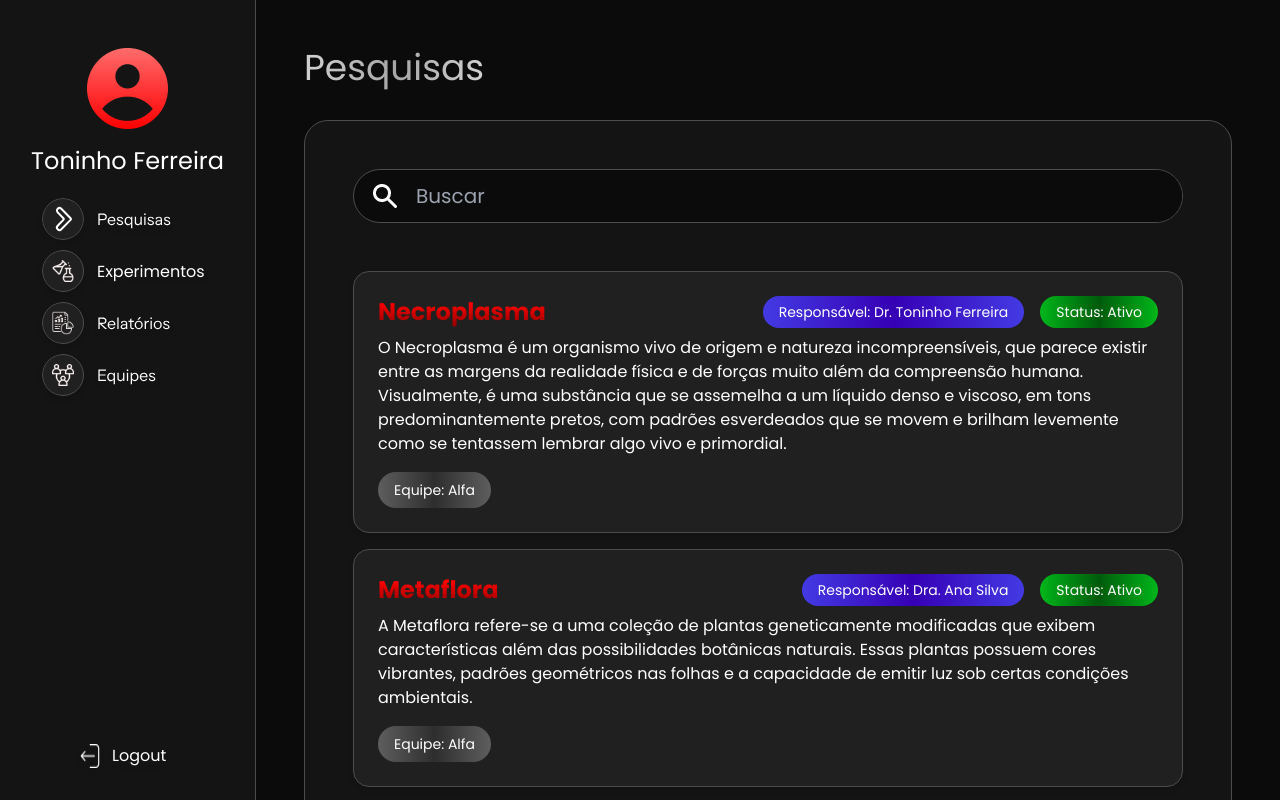
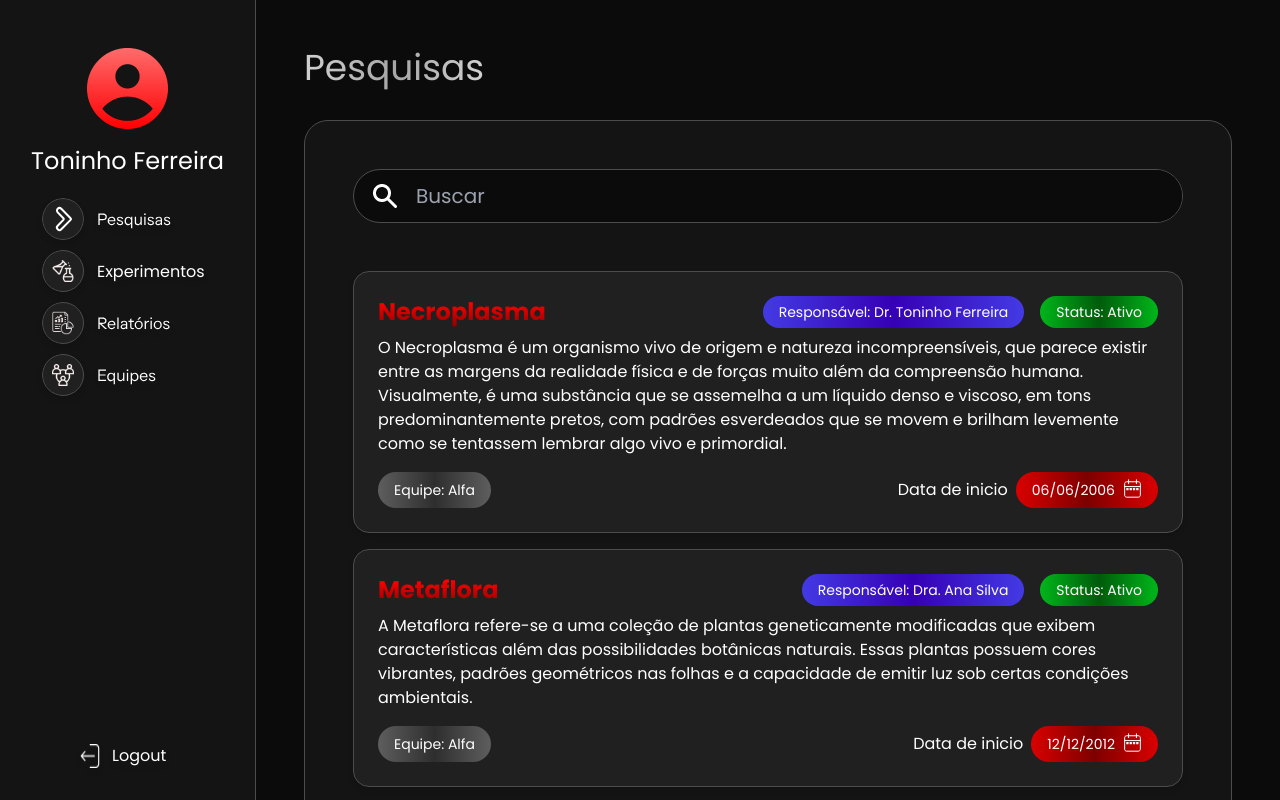
Before and after one commit to m3raak1/nero-management, a Vue app: page /pesquisas.html in a window 1280 px wide. Built offline with nearby package versions, Linux system fonts and the light colour scheme; data requests are answered from the project's data file; a web font is replaced by a local one.

Commit message:
adicionado data de inicio (foi um saco arrumar esse svg e ele ainda tá torto)

```diff
--- a/src/components/Pesquisa.vue
+++ b/src/components/Pesquisa.vue
@@ -1,4 +1,6 @@
 <script setup>
+import Svg from './Svg.vue';
+
 
 defineProps({
     filteredResults: {
@@ -16,15 +18,19 @@ defineProps({
                 <div class="flex justify-between">
                     <h2 class="text-2xl text-transparent bg-red-gradient bg-clip-text font-bold">{{ search.title }}</h2>
                     <div class="h-auto flex">
-                        <span class="text-white h-full block flex items-center bg-sapphire-gradient px-4 rounded-3xl text-sm">Responsável: {{ search.responsible }}</span>
-                        <span class="text-white h-full block flex items-center bg-emerald-gradient px-4 ml-4 rounded-3xl text-sm">Status: {{ String(search.status).charAt(0).toUpperCase() + String(search.status).slice(1) }}</span>
+                        <span class="text-white h-full flex items-center bg-sapphire-gradient px-4 rounded-3xl text-sm">Responsável: {{ search.responsible }}</span>
+                        <span class="text-white h-full flex items-center bg-emerald-gradient px-4 ml-4 rounded-3xl text-sm">Status: {{ String(search.status).charAt(0).toUpperCase() + String(search.status).slice(1) }}</span>
                     </div>
                 </div>
                 <p class="text-white mt-2 mb-4">
                     {{ search.summary }}
                 </p>
-                <div class="flex justify-between">
-                    <span class="text-white  block flex items-center bg-metal-gradient py-2 px-4 rounded-3xl text-sm">Equipe: Alfa</span>
+                <div class="flex justify-between text-white">
+                    <span class="text-white flex items-center bg-metal-gradient py-2 px-4 rounded-3xl text-sm">Equipe: Alfa</span>
+                    <div class="flex items-center gap-2">
+                        <p>Data de inicio </p>
+                        <span class="text-white flex items-center justify-between bg-ruby-gradient py-2 px-4 rounded-3xl text-sm"><p class="my-auto">{{ search.startDate }}</p> <Svg name="date" class="ml-2 -mt-1"/></span>
+                    </div>
                 </div>
             </a>
         </div>
```
Also changed, not shown: src/assets/svg/sidebar/date.svg (added).
